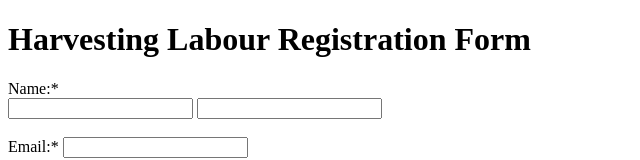
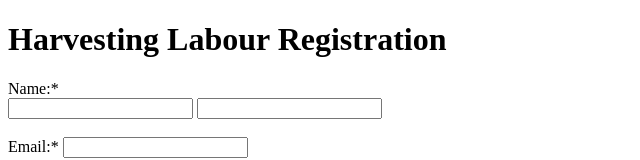
Before and after one commit to Navyamala/Registration-Form, a plain HTML site: page index.html in a window 1280 px wide. Shown: the top 160 px of the page, without its empty margins (0-640 px from the left). Drawn offline with Linux system fonts and the light colour scheme.

Commit message:
Update index.html

```diff
--- a/index.html
+++ b/index.html
@@ -7,7 +7,7 @@
 </head>
 <body>
     <form>
-        <h1>Harvesting Labour Registration Form</h1>
+        <h1>Harvesting Labour Registration </h1>
         <label for="username">Name:*</label>
         <br>
         <input type="text" id="username" name="username">
```
